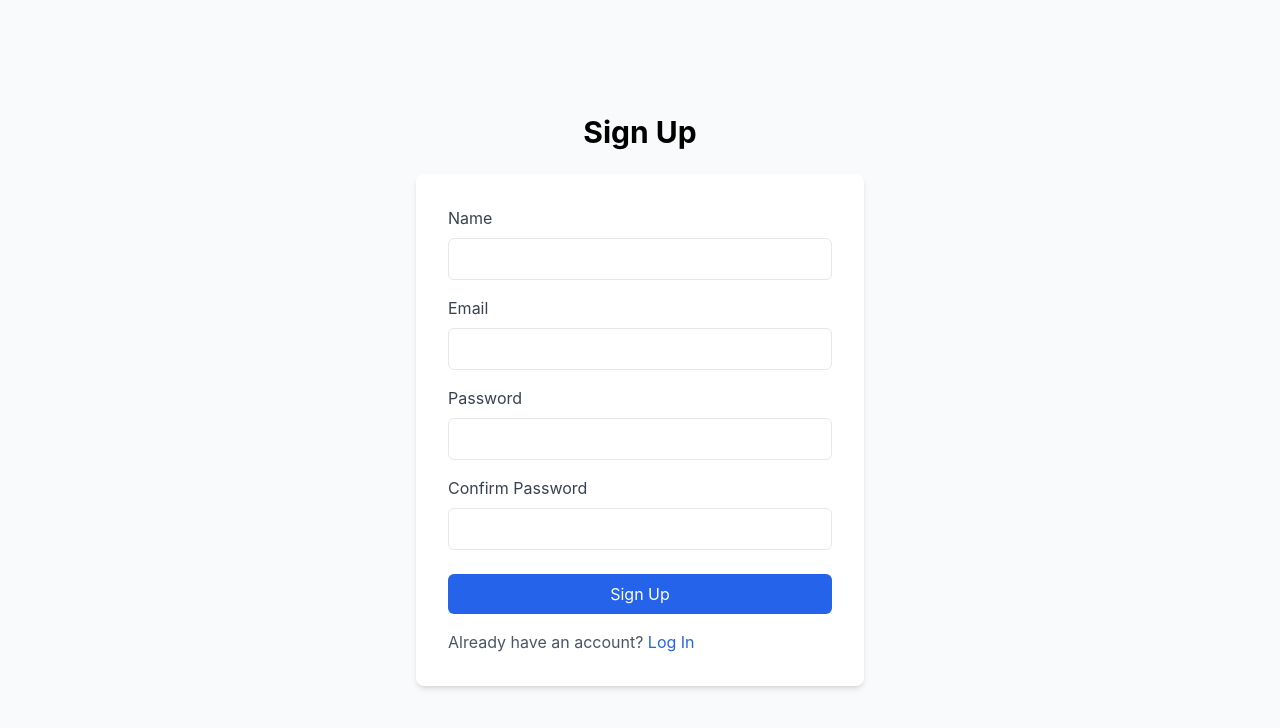
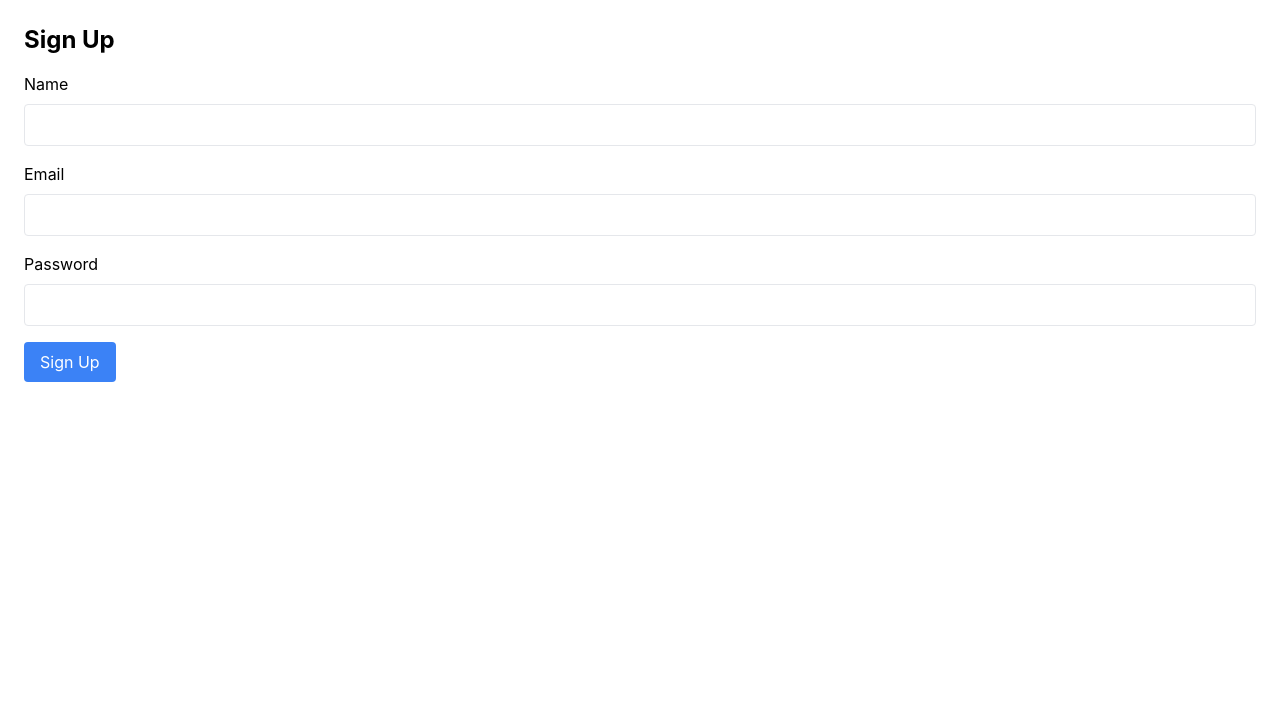
Before and after one commit to CPerez220/MyMichiCat, a React (Create React App) app in the folder frontend/: page /signup in a window 1280 px wide. Shown: the top 728 px of the page. Built offline with nearby package versions, Linux system fonts and the light colour scheme.

Commit message:
Frontend and Backend connected

```diff
--- a/frontend/src/pages/DashboardPage.js
+++ b/frontend/src/pages/DashboardPage.js
@@ -1,60 +1,36 @@
-import React, { useState, useEffect } from 'react';
-import { Link } from 'react-router-dom';
+import React, { useEffect, useState } from 'react';
+import api from '../services/apiService';
 
 const DashboardPage = () => {
   const [profiles, setProfiles] = useState([]);
+  const [error, setError] = useState('');
 
-  // Simulate fetching profiles from an API
   useEffect(() => {
-    // Replace with actual API call
-    const fetchedProfiles = [
-      { id: 1, name: 'Whiskers', description: 'A playful tabby cat' },
-      { id: 2, name: 'Mittens', description: 'A shy black cat' },
-    ];
-    setProfiles(fetchedProfiles);
+    const fetchProfiles = async () => {
+      try {
+        const response = await api.get('/profiles');
+        setProfiles(response.data); // Set profiles from API response
+      } catch (err) {
+        console.error('Error fetching profiles:', err);
+        setError('Failed to fetch profiles');
+      }
+    };
+
+    fetchProfiles();
   }, []);
-
-  const handleDelete = (id) => {
-    // Replace with actual API delete call
-    setProfiles(profiles.filter((profile) => profile.id !== id));
-  };
 
   return (
     <div className="p-6">
       <h1 className="text-2xl font-bold mb-4">Dashboard</h1>
-      <Link
-        to="/profile/new"
-        className="px-4 py-2 bg-blue-600 text-white rounded-md mb-4 inline-block"
-      >
-        + Add New Profile
-      </Link>
-      <div className="grid grid-cols-1 md:grid-cols-2 gap-4">
+      {error && <p className="text-red-500">{error}</p>}
+      <ul>
         {profiles.map((profile) => (
-          <div
-            key={profile.id}
-            className="p-4 bg-white shadow-md rounded-md flex justify-between items-center"
-          >
-            <div>
-              <h2 className="text-lg font-semibold">{profile.name}</h2>
-              <p className="text-gray-600">{profile.description}</p>
-            </div>
-            <div className="flex space-x-2">
-              <Link
-                to={`/profile/${profile.id}`}
-                className="px-3 py-1 bg-yellow-400 text-white rounded-md"
-              >
-                Edit
-              </Link>
-              <button
-                onClick={() => handleDelete(profile.id)}
-                className="px-3 py-1 bg-red-500 text-white rounded-md"
-              >
-                Delete
-              </button>
-            </div>
-          </div>
+          <li key={profile._id} className="p-4 bg-gray-100 mb-2 rounded-md">
+            <h2 className="font-bold">{profile.name}</h2>
+            <p>{profile.description}</p>
+          </li>
         ))}
-      </div>
+      </ul>
     </div>
   );
 };
--- a/frontend/src/pages/LoginPage.js
+++ b/frontend/src/pages/LoginPage.js
@@ -1,44 +1,59 @@
 import React, { useState } from 'react';
+import { useNavigate } from 'react-router-dom';
+import api from '../services/apiService';
 
 const LoginPage = () => {
-    const [email, setEmail] = useState('');
-    const [password, setPassword] = useState('');
+  const [credentials, setCredentials] = useState({ email: '', password: '' });
+  const [error, setError] = useState('');
+  const navigate = useNavigate();
 
-    const handleLogin = (e) => {
+  const handleChange = (e) => {
+    const { name, value } = e.target;
+    setCredentials({ ...credentials, [name]: value });
+  };
+
+  const handleSubmit = async (e) => {
     e.preventDefault();
-        // Add API call for login
+    try {
+      const response = await api.post('/users/login', credentials);
+      localStorage.setItem('token', response.data.token); // Save token to localStorage
+      navigate('/dashboard'); // Redirect to dashboard
+    } catch (err) {
+      console.error('Error logging in:', err);
+      setError('Invalid credentials');
+    }
   };
 
   return (
-        <div className="flex flex-col items-center justify-center h-screen bg-gray-50">
-            <h1 className="text-3xl font-bold mb-6">Log In</h1>
-            <form onSubmit={handleLogin} className="bg-white shadow-md p-8 rounded-lg">
-                <div className="mb-4">
-                    <label className="block mb-2 text-gray-700">Email</label>
+    <div className="p-6">
+      <h1 className="text-2xl font-bold mb-4">Login</h1>
+      {error && <p className="text-red-500">{error}</p>}
+      <form onSubmit={handleSubmit} className="space-y-4">
+        <div>
+          <label className="block mb-2">Email</label>
           <input
             type="email"
-                        value={email}
-                        onChange={(e) => setEmail(e.target.value)}
-                        className="w-full px-4 py-2 border rounded-md"
+            name="email"
+            value={credentials.email}
+            onChange={handleChange}
+            className="w-full p-2 border rounded"
             required
           />
         </div>
-                <div className="mb-6">
-                    <label className="block mb-2 text-gray-700">Password</label>
+        <div>
+          <label className="block mb-2">Password</label>
           <input
             type="password"
-                        value={password}
-                        onChange={(e) => setPassword(e.target.value)}
-                        className="w-full px-4 py-2 border rounded-md"
+            name="password"
+            value={credentials.password}
+            onChange={handleChange}
+            className="w-full p-2 border rounded"
             required
           />
         </div>
-                <button className="w-full px-4 py-2 bg-blue-600 text-white rounded-md">
+        <button type="submit" className="px-4 py-2 bg-blue-500 text-white rounded">
           Log In
         </button>
-                <p className="mt-4 text-gray-600">
-                    Don't have an account? <a href="/signup" className="text-blue-600">Sign Up</a>
-                </p>
       </form>
     </div>
   );
--- a/frontend/src/pages/ProfileForm.js
+++ b/frontend/src/pages/ProfileForm.js
@@ -1,62 +1,69 @@
 import React, { useState } from 'react';
-import { useNavigate, useParams } from 'react-router-dom';
+import { useNavigate } from 'react-router-dom';
+import api from '../services/apiService';
 
 const ProfileForm = () => {
-  const { id } = useParams(); // For editing an existing profile
-  const navigate = useNavigate();
-
   const [profile, setProfile] = useState({
     name: '',
     description: '',
-    image: null,
+    image: '',
   });
+  const [error, setError] = useState('');
+  const navigate = useNavigate();
 
   const handleChange = (e) => {
     const { name, value } = e.target;
     setProfile({ ...profile, [name]: value });
   };
 
-  const handleImageUpload = (e) => {
-    setProfile({ ...profile, image: e.target.files[0] });
-  };
-
-  const handleSubmit = (e) => {
+  const handleSubmit = async (e) => {
     e.preventDefault();
-    // Replace with API call for saving data
-    console.log('Profile saved:', profile);
-    navigate('/dashboard'); // Redirect to dashboard
+    try {
+      await api.post('/profiles', profile);
+      navigate('/dashboard'); // Redirect to dashboard after successful creation
+    } catch (err) {
+      console.error('Error creating profile:', err);
+      setError('Failed to create profile');
+    }
   };
 
   return (
     <div className="p-6">
-      <h1 className="text-2xl font-bold mb-4">{id ? 'Edit Profile' : 'Add New Profile'}</h1>
+      <h1 className="text-2xl font-bold mb-4">Add New Profile</h1>
+      {error && <p className="text-red-500">{error}</p>}
       <form onSubmit={handleSubmit} className="space-y-4">
         <div>
-          <label className="block text-gray-700">Name</label>
+          <label className="block mb-2">Name</label>
           <input
             type="text"
             name="name"
             value={profile.name}
             onChange={handleChange}
+            className="w-full p-2 border rounded"
             required
-            className="w-full px-3 py-2 border rounded-md"
           />
         </div>
         <div>
-          <label className="block text-gray-700">Description</label>
+          <label className="block mb-2">Description</label>
           <textarea
             name="description"
             value={profile.description}
             onChange={handleChange}
+            className="w-full p-2 border rounded"
             required
-            className="w-full px-3 py-2 border rounded-md"
           />
         </div>
         <div>
-          <label className="block text-gray-700">Upload Image</label>
-          <input type="file" onChange={handleImageUpload} className="block" />
+          <label className="block mb-2">Image URL</label>
+          <input
+            type="text"
+            name="image"
+            value={profile.image}
+            onChange={handleChange}
+            className="w-full p-2 border rounded"
+          />
         </div>
-        <button type="submit" className="px-4 py-2 bg-blue-600 text-white rounded-md">
+        <button type="submit" className="px-4 py-2 bg-blue-500 text-white rounded">
           Save Profile
         </button>
       </form>
--- a/frontend/src/pages/SignUpPage.js
+++ b/frontend/src/pages/SignUpPage.js
@@ -1,105 +1,73 @@
 import React, { useState } from 'react';
 import { useNavigate } from 'react-router-dom';
+import api from '../services/apiService';
 
 const SignUpPage = () => {
-  const navigate = useNavigate();
-
   const [formData, setFormData] = useState({
     name: '',
     email: '',
     password: '',
-    confirmPassword: '',
   });
-
   const [error, setError] = useState('');
+  const navigate = useNavigate();
 
   const handleChange = (e) => {
     const { name, value } = e.target;
     setFormData({ ...formData, [name]: value });
   };
 
-  const handleSubmit = (e) => {
+  const handleSubmit = async (e) => {
     e.preventDefault();
-
-    // Validation
-    if (formData.password !== formData.confirmPassword) {
-      setError('Passwords do not match');
-      return;
+    try {
+      await api.post('/users/register', formData); // Ensure endpoint and payload are correct
+      navigate('/login'); // Redirect to login page after successful signup
+    } catch (err) {
+      console.error('Error during sign up:', err.response?.data || err.message);
+      setError('Failed to sign up. Please try again.');
     }
-
-    if (!formData.name || !formData.email || !formData.password) {
-      setError('All fields are required');
-      return;
-    }
-
-    // Simulate API call
-    console.log('Form Submitted', formData);
-
-    // Navigate to dashboard (or login page)
-    navigate('/login');
   };
 
   return (
-    <div className="flex flex-col items-center justify-center h-screen bg-gray-50">
-      <h1 className="text-3xl font-bold mb-6">Sign Up</h1>
-      <form onSubmit={handleSubmit} className="bg-white shadow-md p-8 rounded-lg w-full max-w-md">
-        {error && <p className="text-red-500 mb-4">{error}</p>}
-        <div className="mb-4">
-          <label className="block mb-2 text-gray-700">Name</label>
+    <div className="p-6">
+      <h1 className="text-2xl font-bold mb-4">Sign Up</h1>
+      {error && <p className="text-red-500">{error}</p>}
+      <form onSubmit={handleSubmit} className="space-y-4">
+        <div>
+          <label className="block mb-2">Name</label>
           <input
             type="text"
             name="name"
             value={formData.name}
             onChange={handleChange}
-            className="w-full px-4 py-2 border rounded-md"
+            className="w-full p-2 border rounded"
             required
           />
         </div>
-        <div className="mb-4">
-          <label className="block mb-2 text-gray-700">Email</label>
+        <div>
+          <label className="block mb-2">Email</label>
           <input
             type="email"
             name="email"
             value={formData.email}
             onChange={handleChange}
-            className="w-full px-4 py-2 border rounded-md"
+            className="w-full p-2 border rounded"
             required
           />
         </div>
-        <div className="mb-4">
-          <label className="block mb-2 text-gray-700">Password</label>
+        <div>
+          <label className="block mb-2">Password</label>
           <input
             type="password"
             name="password"
             value={formData.password}
             onChange={handleChange}
-            className="w-full px-4 py-2 border rounded-md"
+            className="w-full p-2 border rounded"
             required
           />
         </div>
-        <div className="mb-6">
-          <label className="block mb-2 text-gray-700">Confirm Password</label>
-          <input
-            type="password"
-            name="confirmPassword"
-            value={formData.confirmPassword}
-            onChange={handleChange}
-            className="w-full px-4 py-2 border rounded-md"
-            required
-          />
-        </div>
-        <button
-          type="submit"
-          className="w-full px-4 py-2 bg-blue-600 text-white rounded-md hover:bg-blue-700"
-        >
+        <button type="submit" className="px-4 py-2 bg-blue-500 text-white rounded">
           Sign Up
         </button>
-        <p className="mt-4 text-gray-600">
-          Already have an account?{' '}
-          <a href="/login" className="text-blue-600 hover:underline">
-            Log In
-          </a>
-        </p>
       </form>
     </div>
   );
--- /dev/null
+++ b/frontend/src/services/apiService.js
@@ -0,0 +1,17 @@
+import axios from 'axios';
+
+// Create an Axios instance
+const api = axios.create({
+  baseURL: 'http://localhost:5000/api', // Backend URL
+});
+
+// Add a request interceptor to include the token
+api.interceptors.request.use((config) => {
+  const token = localStorage.getItem('token'); // Retrieve token from localStorage
+  if (token) {
+    config.headers.Authorization = `Bearer ${token}`;
+  }
+  return config;
+});
+
+export default api;
```
Lines whose indentation alone changed are shown as unchanged.
